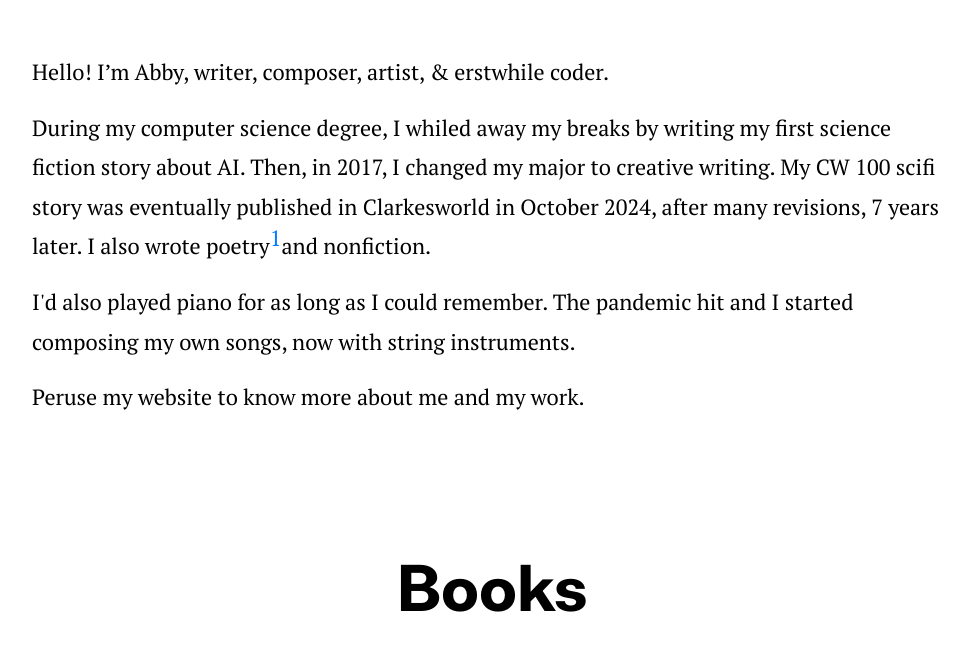
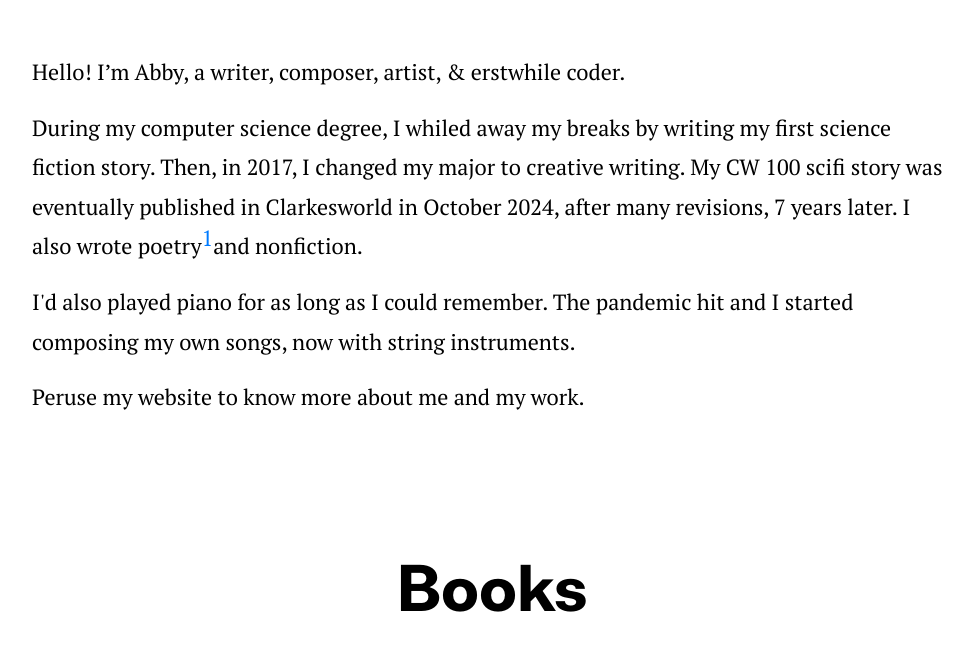
Before and after one commit to abbynicoleyee/abbynicoleyee.github.io, a Jekyll site: the page built from index.html, in a window 1280 px wide and 900 px high, scrolled down 329 px, cut to the strip 203-854 px from the top of the window. Shown: the whole strip, without its empty margins (148-1121 px from the left). Built offline with Jekyll 4.4.1, drawn with Linux system fonts in a browser that asks for light colours.

Commit message:
Update about-section.html

```diff
--- a/_includes/about-section.html
+++ b/_includes/about-section.html
@@ -5,9 +5,9 @@
       <div class="col-lg-10 mx-auto">
         <p class="font-secondary paragraph-lg text-dark">{{ site.data.settings.blurb }}</p>
 
-         <p class="font-secondary paragraph-lg text-dark">Hello! I’m Abby, writer, composer, artist, & erstwhile coder.</p>
+         <p class="font-secondary paragraph-lg text-dark">Hello! I’m Abby, a writer, composer, artist, & erstwhile coder.</p>
         <p class="font-secondary paragraph-lg text-dark">
-         During my computer science degree, I whiled away my breaks by writing my first science fiction story about AI. Then, in 2017, I changed my major to creative writing. My CW 100 scifi story was eventually published in Clarkesworld in October 2024, after many revisions, 7 years later.
+         During my computer science degree, I whiled away my breaks by writing my first science fiction story. Then, in 2017, I changed my major to creative writing. My CW 100 scifi story was eventually published in Clarkesworld in October 2024, after many revisions, 7 years later.
           I also wrote poetry<span class='footnote' data-toggle="tooltip"
           title="mostly confessional"></span>and nonfiction.</p>
         <p class="font-secondary paragraph-lg text-dark">
```
